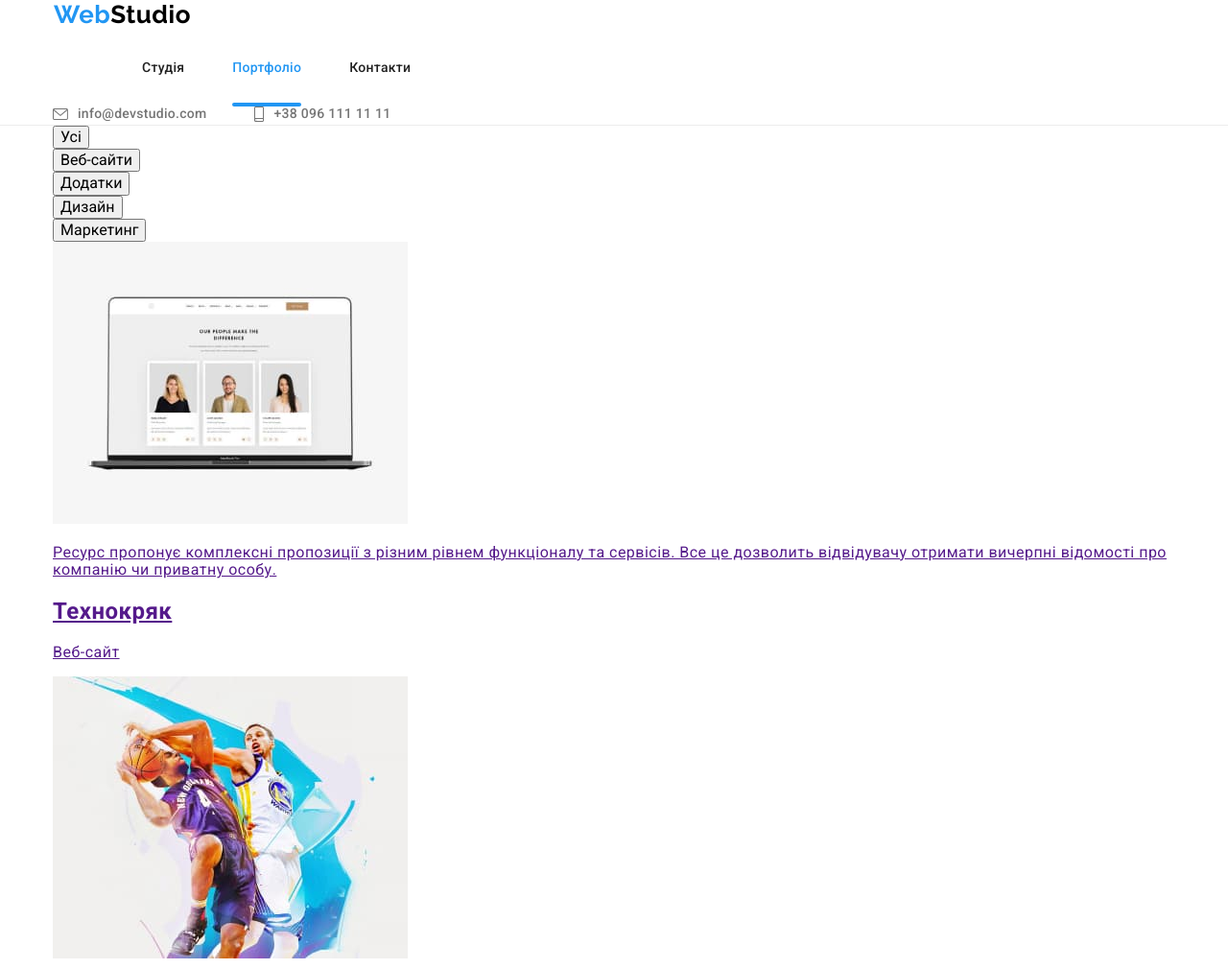
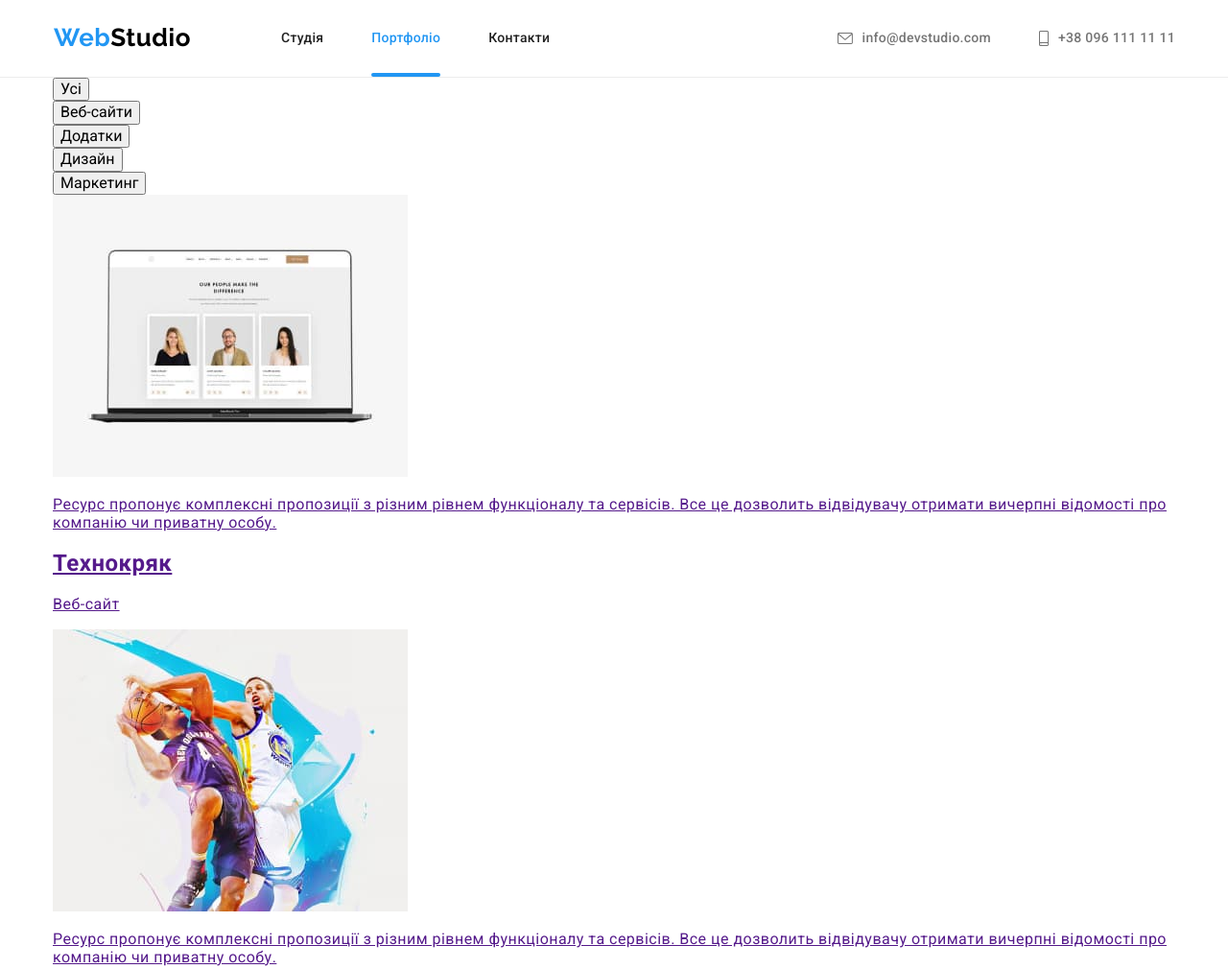
Before and after one commit to Bellmere/goit-markup-hw-07, a plain HTML site: page portfolio.html in a window 1280 px wide. Shown: the top 1010 px of the page at 96% size. Drawn offline with nearby package versions, Linux system fonts and the light colour scheme.

Commit message:
container

```diff
--- a/portfolio.html
+++ b/portfolio.html
@@ -18,7 +18,7 @@
   <body>
     <header class="page-header">
       <!--site logo-->
-      <div class="container main-nav">
+      <div class="container container--flex">
           <a href="./index.html" class="logo"
             >Web<span class="logo__text">Studio</span></a
           >
```
Also changed, not shown: sass/components/_logo.scss (+4 -4 lines).
